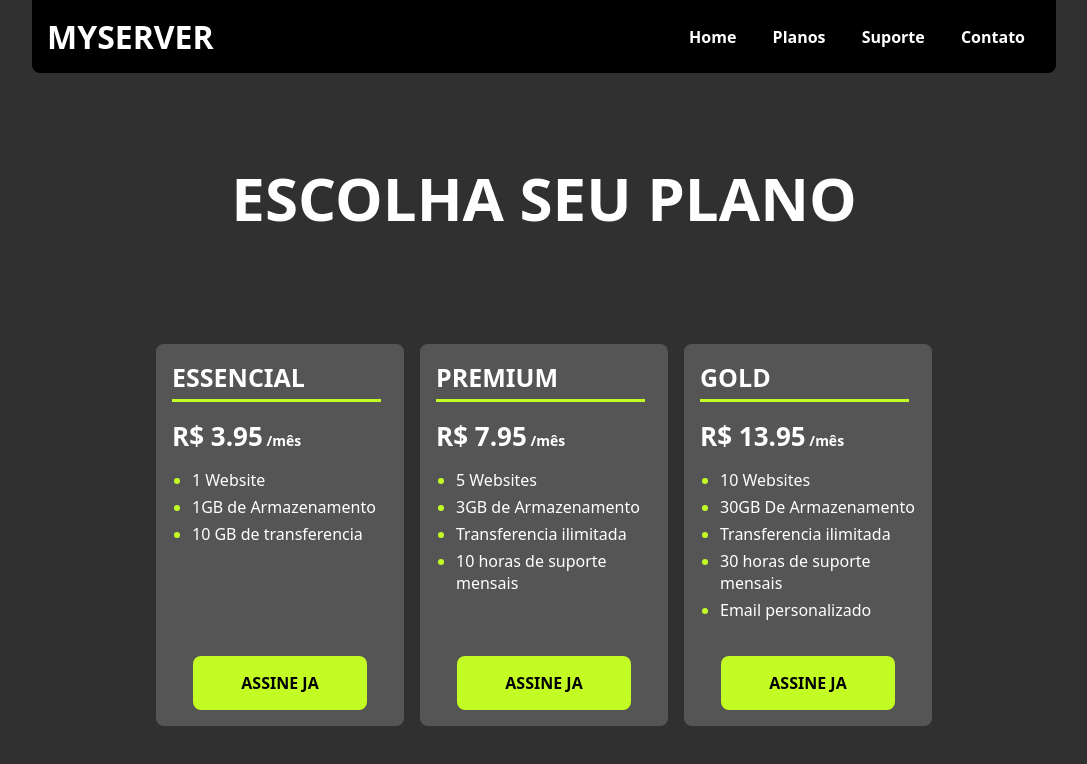
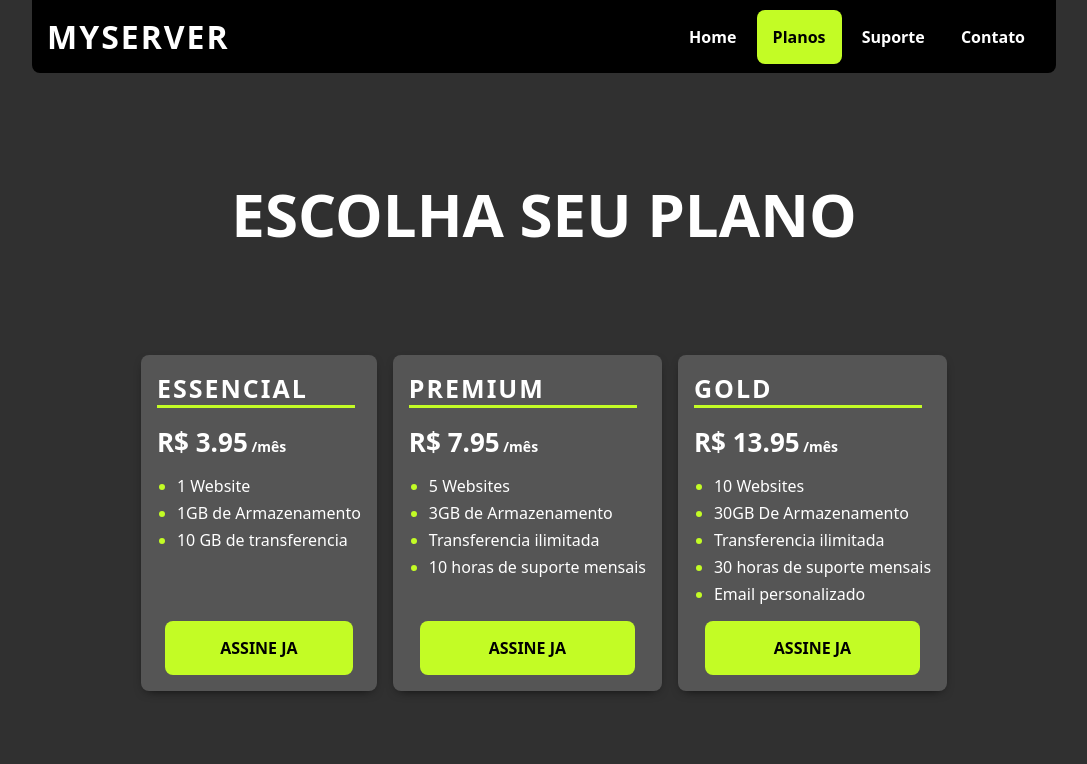
Before and after one commit to ArthurLimaQz/Escolha-seu-plano, a plain HTML site: page index.html in a window 1280 px wide. Shown: the whole page, without its empty margins (96-1183 px from the left). Drawn offline with Linux system fonts and the light colour scheme; files that its build step writes are made by us from their sources.

Commit message:
retirado as alturas, ajustado o botão retirando o <a> e adicionando <p>

```diff
--- a/index.html
+++ b/index.html
@@ -15,13 +15,13 @@
 <body>
     <header>
         <nav class="navbar">
-            <h1 class="navbar-title">myserver</h1>
+            <p class="navbar-title">myserver</p>
             <ul class="navbar-list">
                 <li>
                     <a href="#" class="botao-navbar">home</a>
                 </li>
                 <li>
-                    <a href="#" class="botao-navbar">planos</a>
+                    <a href="#" class="botao-selecionado">planos</a>
                 </li>
                 <li>
                     <a href="#" class="botao-navbar">suporte</a>
@@ -39,7 +39,7 @@
         <ul class="box-card">
             <li class="list-card">
                 <div>
-                    <h2 class="titulo-h2-plano">essencial</h2>
+                    <p class="titulo-h2-plano">essencial</p>
                     <p class="valor-card-1">R$ 3.95<span class="valor-card-mes"> /mês</span></p>
                     <ul class="list-opcao">
                         <li>
@@ -51,15 +51,16 @@
                         <li>
                             <p> <span class="full">10 gb</span> de transferencia</p>
                         </li>
+
                     </ul>
                 </div>
-                <button class="button-card">
-                    <a href="#">assine ja</a>
+                <button class="button-card" type="button">
+                    <p>assine ja</p>
                 </button>
             </li>
             <li class="list-card">
                 <div>
-                    <h2 class="titulo-h2-plano">premium</h2>
+                    <p class="titulo-h2-plano">premium</p>
                     <p class="valor-card-1">R$ 7.95<span class="valor-card-mes"> /mês</span></p>
                     <ul class="list-opcao">
                         <li>
@@ -76,13 +77,13 @@
                         </li>
                     </ul>
                 </div>
-                <button  class="button-card">
-                    <a href="#">assine ja</a>
+                <button class="button-card" type="button">
+                    <p>assine ja</p>
                 </button>
             </li>
             <li class="list-card">
                 <div>
-                    <h2 class="titulo-h2-plano">gold</h2>
+                    <p class="titulo-h2-plano">gold</p>
                     <p class="valor-card-1">R$ 13.95<span class="valor-card-mes"> /mês</span></p>
                     <ul class="list-opcao">
                         <li>
@@ -102,8 +103,8 @@
                         </li>
                     </ul>
                 </div>
-                <button class="button-card">
-                    <a href="">assine ja</a>
+                <button class="button-card" type="button">
+                    <p>assine ja</p>
                 </button>
             </li>
         </ul>
--- a/src/style/index/partials/header.css
+++ b/src/style/index/partials/header.css
@@ -1,5 +1,4 @@
 @import url(./../../global/reset.css);
-
 
 header {
     width: 80%;
@@ -19,6 +18,9 @@ header {
 .navbar-title {
     font-size: 32px;
     text-transform: uppercase;
+    font-weight: 800;
+    text-transform: uppercase;
+    letter-spacing: 2px;
 }
 
 .navbar-list {
@@ -39,6 +41,18 @@ header {
     font-weight: 600;
 }
 
+.botao-selecionado {
+    background-color: rgb(195, 252, 37);
+    color: #000;
+    border-radius: 8px;
+    text-decoration: none;
+    padding: 16px;
+    text-transform: capitalize;
+    font-weight: 600;
+    pointer-events: none;
+
+}
+
 .botao-navbar:hover {
     background-color: rgb(195, 252, 37);
     border-radius: 8px;
--- a/src/style/index/partials/section.css
+++ b/src/style/index/partials/section.css
@@ -2,7 +2,7 @@
 
 
 .titulo-plano {
-    height: 250px;
+    margin: 100px auto;
     width: 100%;
     display: flex;
     justify-content: center;
@@ -15,9 +15,8 @@
 .box-card {
     display: flex;
     justify-content: center;
-    align-items: center;
-    height: 424px;
-    width: 100%;
+    min-height: 300px;
+    flex-wrap: wrap;
     gap: 16px;
 }
 
@@ -25,33 +24,29 @@
     display: flex;
     flex-direction: column;
     justify-content: space-between;
-    height: 90%;
-    width: 248px;
     list-style: none;
     border-radius: 8px;
     background-color: #555555;
+    box-shadow: 0 4px 12px -6px black;
 }
 
 .list-card div {
-    width: 100%;
-    height: 42px;
     padding-left: 16px;
     margin-top: 16px;
     color: #fff;
 }
 
 .titulo-h2-plano {
-    height: 100%;
     width: 90%;
     text-transform: uppercase;
     font-size: 25px;
     font-weight: 600;
     text-align: left;
     border-bottom: 3px solid rgb(195, 252, 37);
+    letter-spacing: 2px;
 }
 
 .valor-card-1 {
-    width: 80%;
     text-align: start;
     margin-top: 16px;
     font-size: 26px;
@@ -73,6 +68,10 @@
     padding-top: 5px;
 }
 
+.list-opcao li p {
+    padding-right: 16px;
+}
+
 .list-opcao li::marker {
     color: rgb(195, 252, 37);
 }
@@ -86,23 +85,27 @@
 }
 
 .button-card {
-    margin-bottom: 32px;
+    width: 80%;
+    margin: auto;
     background-color: #555555;
     border: none;
+    margin-bottom: 16px;
 }
 
-.button-card a {
-    padding: 16px 48px 16px 48px;
+.button-card p {
+    margin-top: 1rem;
+    padding: 1rem 1rem 1rem 1rem;
     border-radius: 8px;
     color: black;
     background-color: rgb(195, 252, 37);
     text-decoration: none;
-    margin-bottom: 16px;
     font-size: 16px;
     text-transform: uppercase;
     font-weight: 600;
+    cursor: pointer;
 }
-.button-card a:hover{
+
+.button-card p:hover {
     background-color: #000;
     color: #fff;
 }
```
